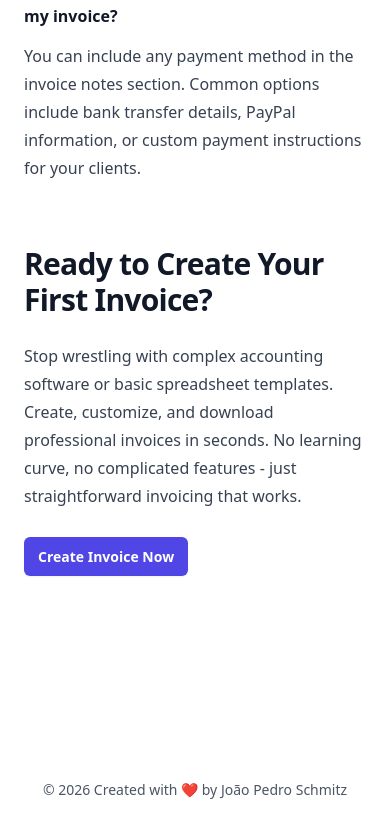
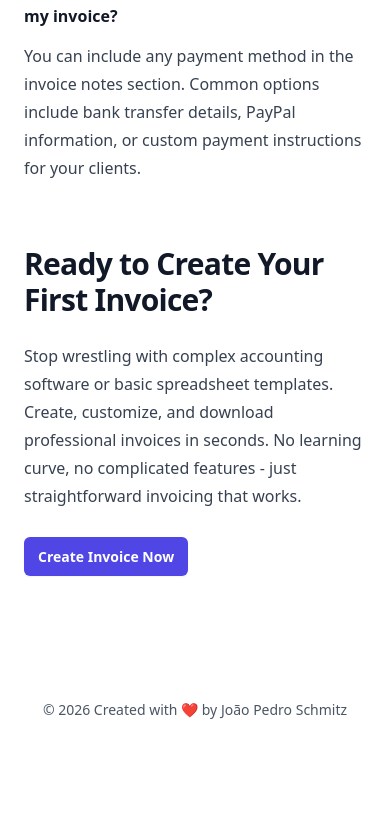
Before and after one commit to jpedroschmitz/FreeInvoice.dev, a Next.js app: page / in a window 390 px wide. Shown: the part 3442-4280 px from the top of the page. After the commit the page ends 4212 px from the top, so only its background shows below. Built offline with nearby package versions, Linux system fonts and the light colour scheme.

Commit message:
Close manu when navigating

```diff
--- a/src/app/page.tsx
+++ b/src/app/page.tsx
@@ -258,8 +258,8 @@ export default function Homepage() {
       </div>
 
       <footer className="bg-white">
-        <div className="mx-auto max-w-7xl px-6 py-12 text-center lg:px-8">
-          <p className="mt-8 text-center text-sm/6 text-gray-600 md:order-1 md:mt-0">
+        <div className="mx-auto max-w-7xl px-6 pb-12 text-center lg:px-8">
+          <p className="text-center text-sm/6 text-gray-600 md:order-1">
             &copy; {new Date().getFullYear()} Created with ❤️ by{' '}
             <Link href="https://joaopedro.dev">João Pedro Schmitz</Link>
           </p>
--- a/src/components/header.tsx
+++ b/src/components/header.tsx
@@ -3,7 +3,8 @@
 import { Dialog, DialogPanel } from '@headlessui/react';
 import { Bars3Icon } from '@heroicons/react/24/outline';
 import { XMarkIcon } from '@heroicons/react/24/solid';
-import { useState } from 'react';
+import { useParams } from 'next/navigation';
+import { useEffect, useState } from 'react';
 
 import { Link } from '@/lib/ui/link';
 
@@ -14,7 +15,12 @@ const navigation = [
 ];
 
 export function Header() {
+  const params = useParams();
   const [mobileMenuOpen, setMobileMenuOpen] = useState(false);
+
+  useEffect(() => {
+    setMobileMenuOpen(false);
+  }, [params]);
 
   return (
     <header className="absolute inset-x-0 top-0 z-50">
```
